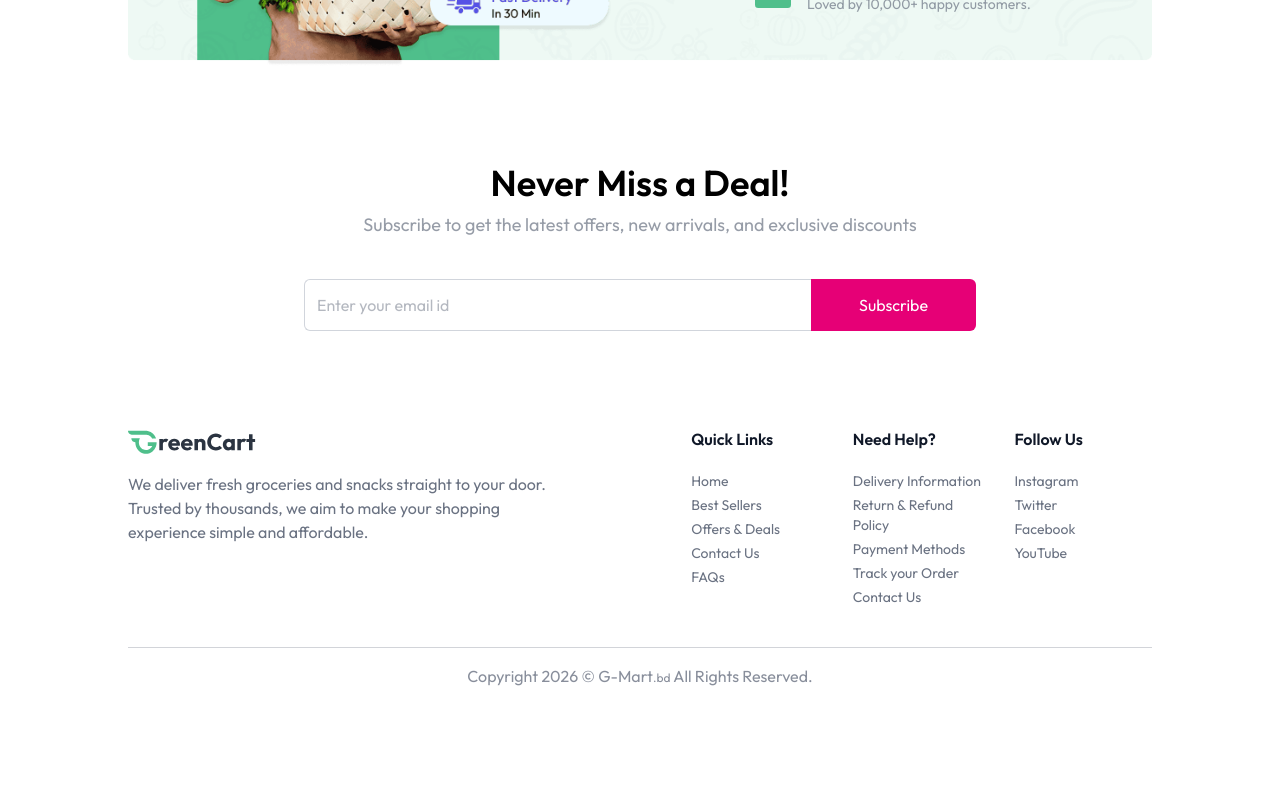
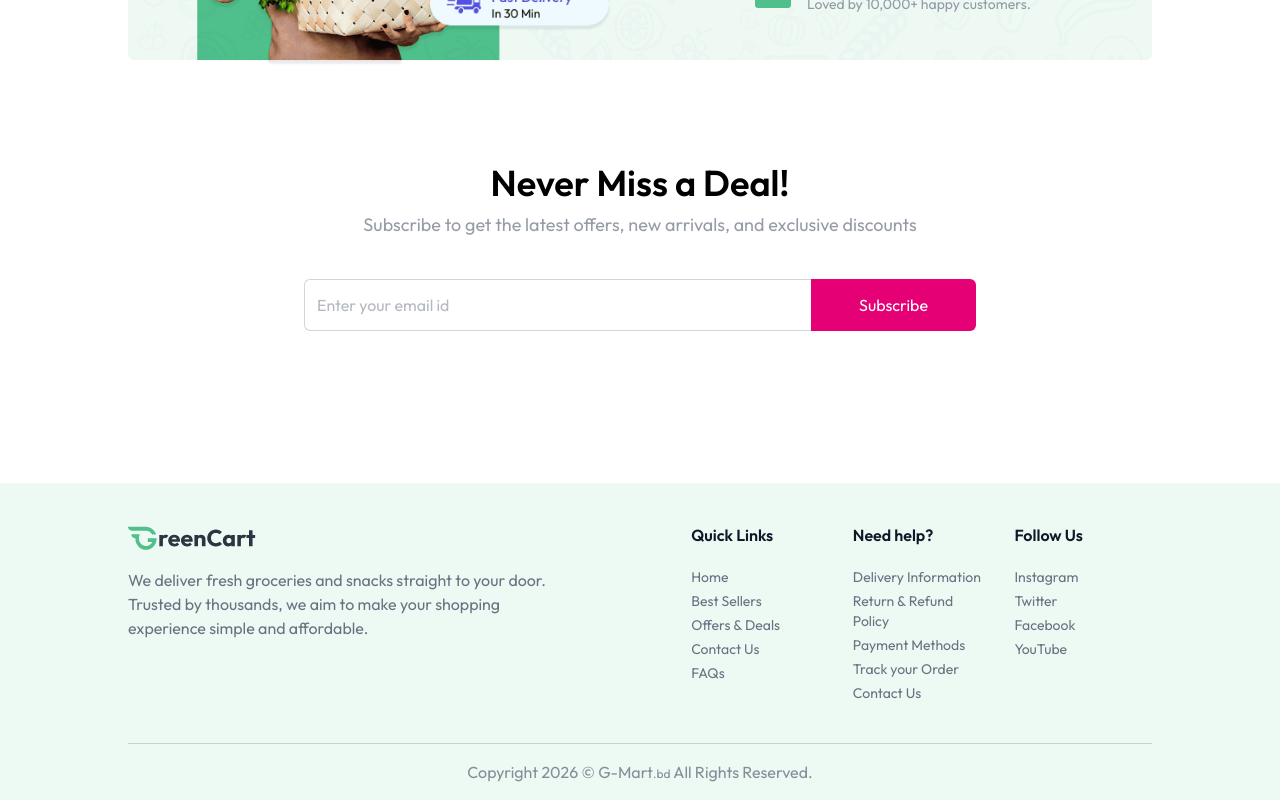
Before and after one commit to Amitkumersarkar/GMartBD-Ecommerce-Website, a React (Vite) app: page / in a window 1280 px wide. Shown: the part 1611-2411 px from the top of the page. Before the commit the page ends 2315 px from the top, so only its background shows below. Built offline with nearby package versions, Linux system fonts and the light colour scheme.

Commit message:
updated footer section

```diff
--- a/src/components/Footer/Footer.jsx
+++ b/src/components/Footer/Footer.jsx
@@ -1,23 +1,10 @@
-import { assets } from "../../assets/assets";
+import { assets, footerLinks } from "../../assets/assets";
 
 const Footer = () => {
-    const linkSections = [
-        {
-            title: "Quick Links",
-            links: ["Home", "Best Sellers", "Offers & Deals", "Contact Us", "FAQs"]
-        },
-        {
-            title: "Need Help?",
-            links: ["Delivery Information", "Return & Refund Policy", "Payment Methods", "Track your Order", "Contact Us"]
-        },
-        {
-            title: "Follow Us",
-            links: ["Instagram", "Twitter", "Facebook", "YouTube"]
-        }
-    ];
+
 
     return (
-        <div className="px-4 sm:px-6 md:px-16 lg:px-24 xl:px-32">
+        <div className="px-4 sm:px-6 md:px-16 lg:px-24 xl:px-32 mt-24 bg-primary/10">
             <div className="flex flex-col md:flex-row items-start justify-between gap-10 py-10 border-b border-gray-500/30 text-gray-500">
                 <div className="max-w-md">
                     <img className="w-28 md:w-32" src={assets.logo} alt="logo" />
@@ -27,7 +14,7 @@ const Footer = () => {
                 </div>
 
                 <div className="grid grid-cols-2 sm:grid-cols-3 gap-6 w-full md:w-[45%]">
-                    {linkSections.map((section, index) => (
+                    {footerLinks.map((section, index) => (
                         <div key={index}>
                             <h3 className="font-semibold text-base text-gray-900 mb-2 md:mb-5">
                                 {section.title}
@@ -35,8 +22,8 @@ const Footer = () => {
                             <ul className="text-sm space-y-1">
                                 {section.links.map((link, i) => (
                                     <li key={i}>
-                                        <a href="#" className="hover:underline transition">
-                                            {link}
+                                        <a href={link.url} className="hover:underline transition">
+                                            {link.text}
                                         </a>
                                     </li>
                                 ))}
```
